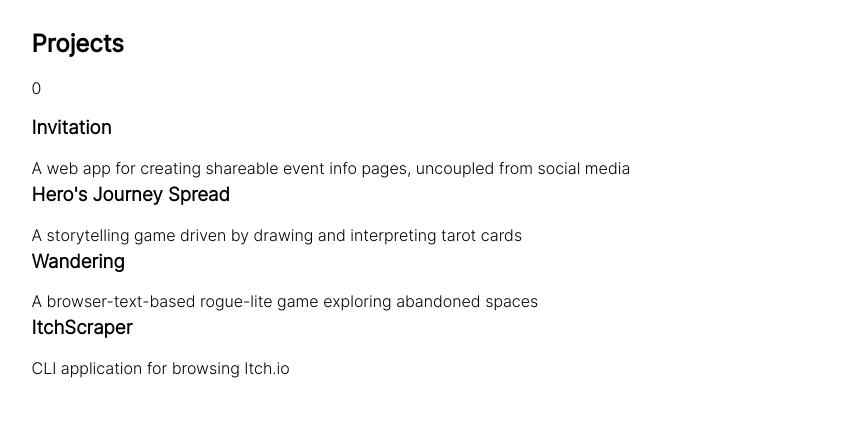
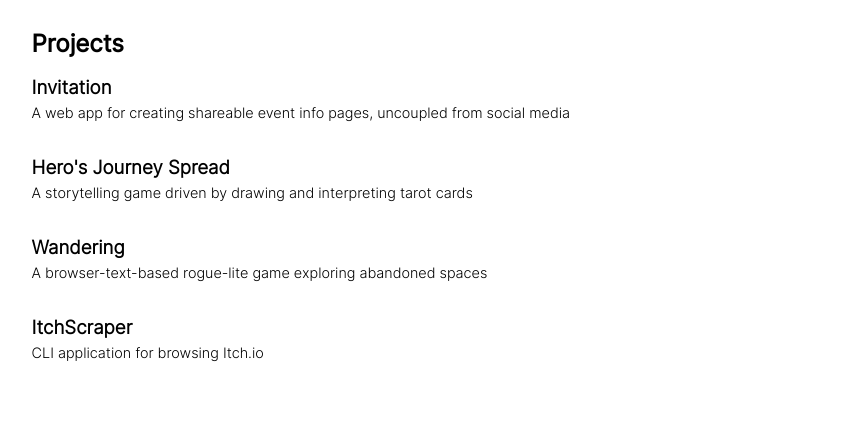
Before and after one commit to khongcodes/portfolio-v1, a Gatsby site: page / in a window 1280 px wide. Shown: the part 111-534 px from the top of the page, without its empty margins (166-1012 px from the left). Built offline with nearby package versions, Linux system fonts and the light colour scheme; Gatsby itself is replaced by a stand-in of ours.

Commit message:
tweak on styling for project titles

```diff
--- a/src/components/ProjectsList.js
+++ b/src/components/ProjectsList.js
@@ -9,7 +9,7 @@ const ProjectsList = () => {
 
   return (
     <div>
-      {selectedProject}
+      {/* {selectedProject} */}
       <Project
         projectId={1} active={selectedProject === 1} informListStatus={ listCallback }
         name = 'Invitation'
--- a/src/styles/Project.module.scss
+++ b/src/styles/Project.module.scss
@@ -8,6 +8,8 @@
 .projectTitleContainer {
   width: 80%;
   height: 3em;
+  margin-bottom: 2em;
+  margin-top: 0em;
 }
 
 .projectTitleContainer:hover .title {
@@ -19,9 +21,11 @@
   @extend %noSelect;
   cursor: default;
   width: fit-content;
+  margin-bottom: 0.3rem;
 }
 
 .description {
   @extend %noSelect;
   margin-top: 0;
+  font-size: 0.9em;
 }
--- a/src/styles/index.module.scss
+++ b/src/styles/index.module.scss
@@ -18,4 +18,5 @@
 
 .projectsSection h2 {
   font-family: 'Inter Regular';
+  margin-bottom: 0em;
 }
```
